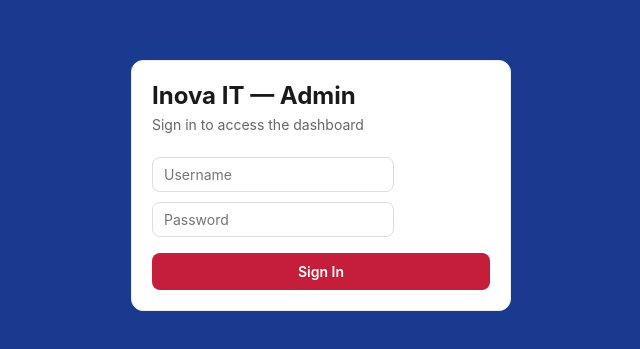
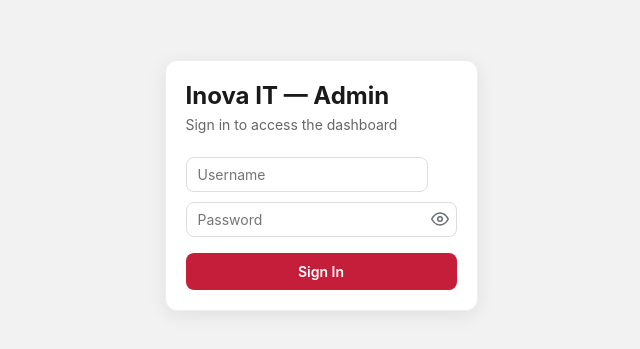
Before and after one commit to SENESH-hash/inova-cv-filter, a Next.js app: page /admin in a window 1280 px wide. Shown: the part 215-564 px from the top of the page, without its empty margins (319-959 px from the left). Built offline with nearby package versions, Linux system fonts and the light colour scheme.

Commit message:
Professional eye icon for password toggle

```diff
--- a/app/admin/page.tsx
+++ b/app/admin/page.tsx
@@ -101,6 +101,7 @@
   const [token, setToken] = useState<string | null>(null)
   const [loginForm, setLoginForm] = useState({ username: '', password: '' })
   const [loginError, setLoginError] = useState('')
+  const [showPassword, setShowPassword] = useState(false)
 
   // Tab state
   const [activeTab, setActiveTab] = useState<'cvs' | 'jobs'>('cvs')
@@ -458,14 +459,32 @@
   // ─── Login screen ─────────────────────────────────────────────────────────────
   if (!token) return (
     <div style={styles.page}>
-      <div style={{ ...styles.card, maxWidth: 380, cursor: 'default' }}>
+      <div style={{ ...styles.card, maxWidth: 380, cursor: 'default', boxShadow: '0 4px 20px rgba(0,0,0,0.08)' }}>
         <h2 style={{ margin: '0 0 6px' }}>Inova IT — Admin</h2>
         <p style={{ color: '#666', margin: '0 0 24px', fontSize: 14 }}>Sign in to access the dashboard</p>
         <form onSubmit={login}>
           <input placeholder="Username" value={loginForm.username} style={styles.input}
             onChange={e => setLoginForm(f => ({ ...f, username: e.target.value }))} />
-          <input placeholder="Password" type="password" value={loginForm.password} style={{ ...styles.input, marginTop: 10 }}
-            onChange={e => setLoginForm(f => ({ ...f, password: e.target.value }))} />
+          <div style={{ position: 'relative', marginTop: 10 }}>
+            <input placeholder="Password" type={showPassword ? 'text' : 'password'} value={loginForm.password}
+              style={{ ...styles.input, width: '100%', boxSizing: 'border-box', paddingRight: 40 }}
+              onChange={e => setLoginForm(f => ({ ...f, password: e.target.value }))} />
+            <button type="button" onClick={() => setShowPassword(s => !s)}
+              aria-label={showPassword ? 'Hide password' : 'Show password'}
+              style={{ position: 'absolute', right: 8, top: '50%', transform: 'translateY(-50%)', background: 'none', border: 'none', cursor: 'pointer', padding: 0, lineHeight: 0, color: '#646C72', display: 'flex', alignItems: 'center' }}>
+              {showPassword ? (
+                <svg width="18" height="18" viewBox="0 0 24 24" fill="none" stroke="currentColor" strokeWidth="2" strokeLinecap="round" strokeLinejoin="round">
+                  <path d="M17.94 17.94A10.07 10.07 0 0 1 12 20c-7 0-11-8-11-8a18.45 18.45 0 0 1 5.06-5.94M9.9 4.24A9.12 9.12 0 0 1 12 4c7 0 11 8 11 8a18.5 18.5 0 0 1-2.16 3.19m-6.72-1.07a3 3 0 1 1-4.24-4.24" />
+                  <line x1="1" y1="1" x2="23" y2="23" />
+                </svg>
+              ) : (
+                <svg width="18" height="18" viewBox="0 0 24 24" fill="none" stroke="currentColor" strokeWidth="2" strokeLinecap="round" strokeLinejoin="round">
+                  <path d="M1 12s4-8 11-8 11 8 11 8-4 8-11 8-11-8-11-8z" />
+                  <circle cx="12" cy="12" r="3" />
+                </svg>
+              )}
+            </button>
+          </div>
           {loginError && <p style={{ color: '#c00', fontSize: 13, marginTop: 8 }}>{loginError}</p>}
           <button style={{ ...styles.btn, marginTop: 16, width: '100%' }}>Sign In</button>
         </form>
@@ -1540,7 +1559,7 @@
 }
 
 const styles: Record<string, React.CSSProperties> = {
-  page: { minHeight: '100vh', background: '#1a3a8f', display: 'flex', alignItems: 'center', justifyContent: 'center', padding: 24 },
+  page: { minHeight: '100vh', background: '#F2F2F3', display: 'flex', alignItems: 'center', justifyContent: 'center', padding: 24 },
   card: { background: '#fff', borderRadius: 12, padding: '20px', border: '1px solid #eee', cursor: 'pointer' },
   glassCard: { background: '#F2F2F3', borderRadius: 20, padding: '20px', border: '1px solid #cdd0d2', boxShadow: '0 4px 14px rgba(26,35,44,0.12)', color: '#1A232C', cursor: 'pointer' },
   label: { display: 'block', fontSize: 12, fontWeight: 500, color: '#666', marginBottom: 4 },
```
